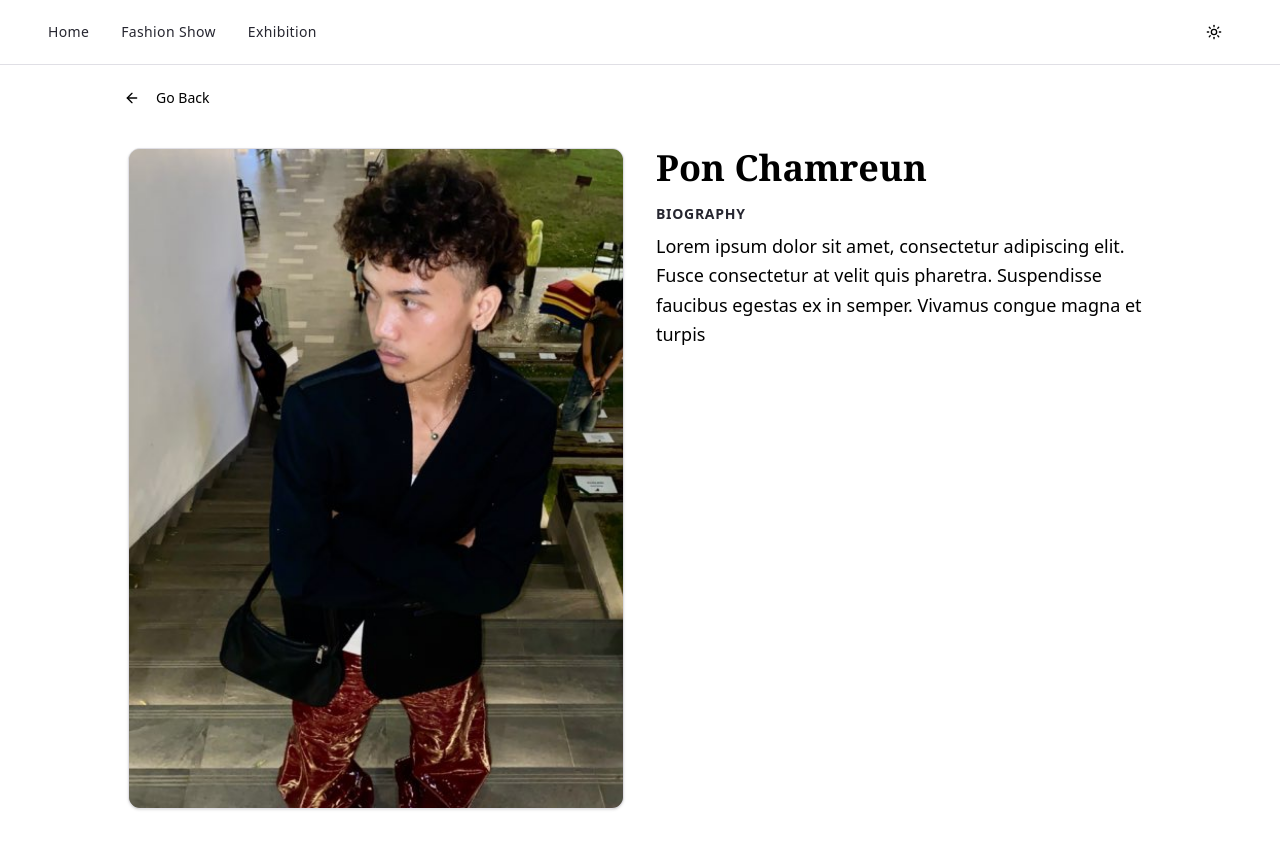
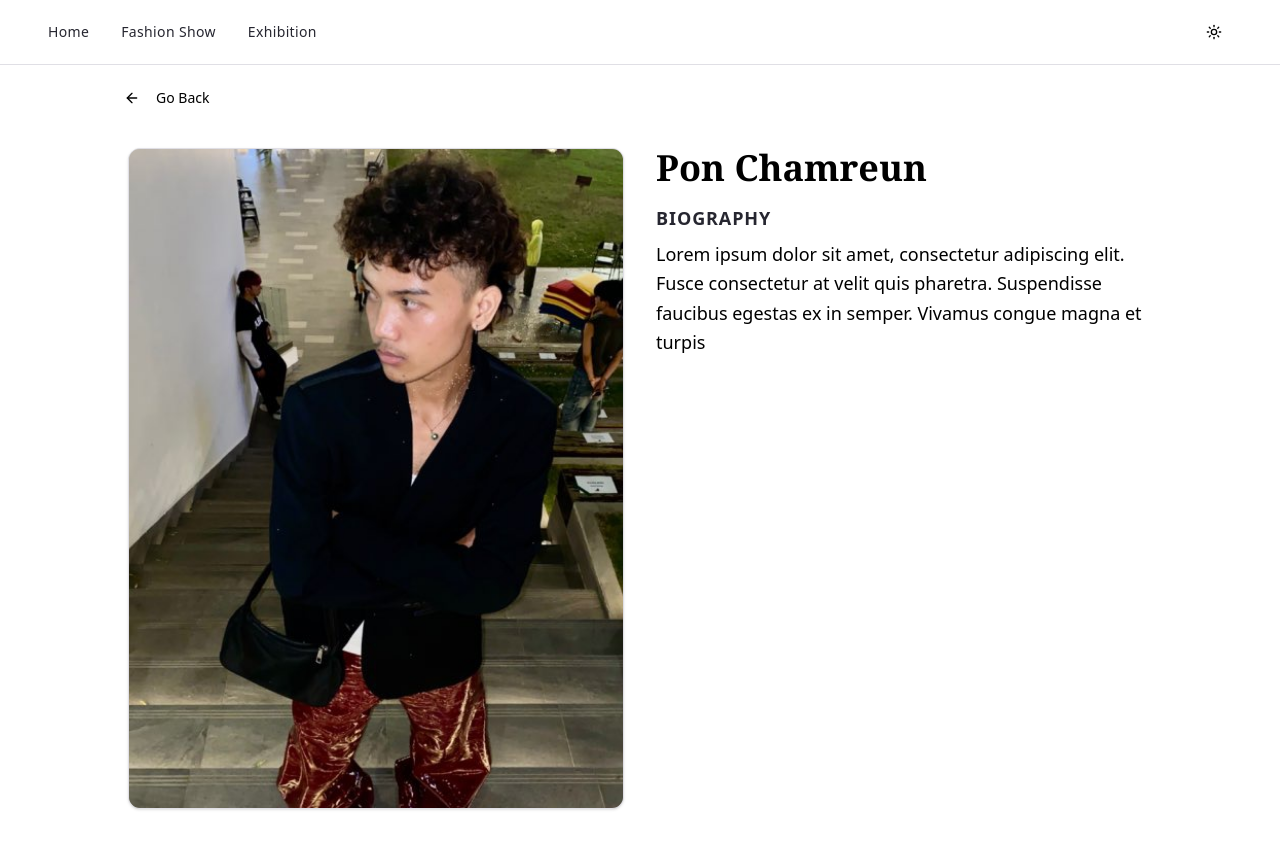
Before and after one commit to KimhabOrk/designer-profile, a Next.js app: page /show/designer/pon-chamreun in a window 1280 px wide. Shown: the top 848 px of the page. Built offline with nearby package versions, Linux system fonts and the light colour scheme; a web font is replaced by a local one.

Commit message:
update page.tsx

```diff
--- a/app/show/designer/[id]/page.tsx
+++ b/app/show/designer/[id]/page.tsx
@@ -51,7 +51,7 @@ export default function DesignerDetailPage({ params }: { params: { id: string }
 
               <div className="space-y-6">
                 <div>
-                  <h2 className="text-sm md:text-md font-semibold uppercase tracking-wider text-muted-foreground mb-2">
+                  <h2 className="text-md md:text-lg font-semibold uppercase tracking-wider text-muted-foreground mb-2">
                     Biography
                   </h2>
                   <p className="text-md md:text-lg leading-relaxed">{designer.bio}</p>
@@ -60,11 +60,11 @@ export default function DesignerDetailPage({ params }: { params: { id: string }
             </div>
           </div>
           {designer.collectionConcept ? (
-          <div className="flex flex-col mx-auto items-center justify-center text-start py-6 md:px-8 md:py-10">
+          <div className="flex flex-col mx-auto items-center justify-start text-start py-4 md:px-8 md:py-10">
             <h2 className="text-md md:text-lg font-semibold uppercase tracking-wider text-muted-foreground mb-2">
               Collection Concept
             </h2>
-            <p className="text-lg md:text-xl leading-relaxed">{designer.collectionConcept}</p>
+            <p className="text-md md:text-lg leading-relaxed">{designer.collectionConcept}</p>
           </div>
           ) : (
             <></>
```
